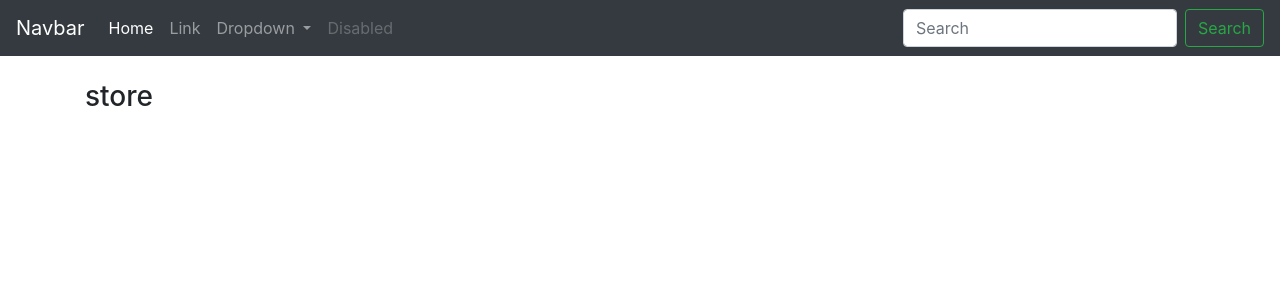
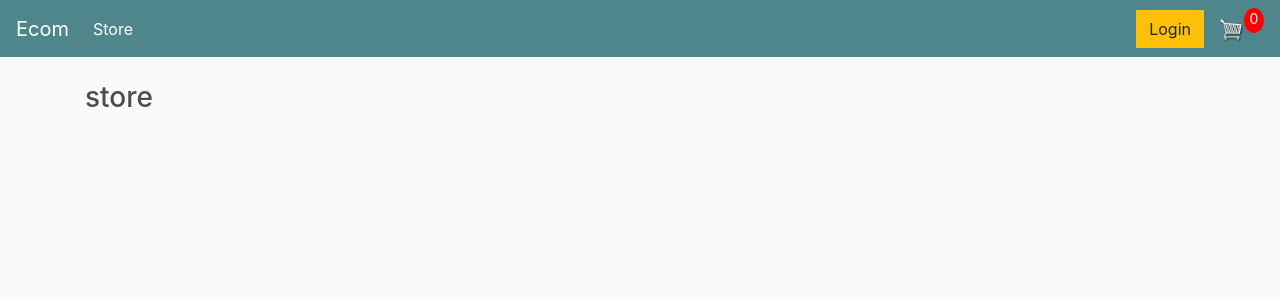
Before and after one commit to oyier254/ecommerce, a Django app: page / in a window 1280 px wide. Shown: the top 300 px of the page. Run offline with Django 4.2, Linux system fonts and the light colour scheme; some libraries are stand-ins or nearby versions.

Commit message:
customised navbar and added icons

```diff
--- /dev/null
+++ b/ecommerce/static/css/main.css
@@ -0,0 +1,99 @@
+body{
+	background-color: hsl(0, 0%, 98%);
+}
+
+h1,h2,h3,h4,h5,h6{
+	color:hsl(0, 0%, 30%);
+}
+
+.box-element{
+	box-shadow:hsl(0, 0%, 80%) 0 0 16px;
+	background-color: #fff;
+	border-radius: 4px;
+	padding: 10px;
+}
+
+.thumbnail{
+	width: 100%;
+	height: 200px;
+	-webkit-box-shadow: -1px -3px 5px -2px rgba(214,214,214,1);
+    -moz-box-shadow: -1px -3px 5px -2px rgba(214,214,214,1);
+    box-shadow: -1px -3px 5px -2px rgba(214,214,214,1);
+}
+
+.product{
+	border-radius: 0 0 4px 4px;
+}
+
+.bg-dark{
+	background-color: #4f868c!important;
+}
+
+#cart-icon{
+	width:25px;
+	display: inline-block;
+	margin-left: 15px;
+}
+
+#cart-total{
+	display: block;
+	text-align: center;
+	color:#fff;
+	background-color: red;
+	width: 20px;
+	height: 25px;
+	border-radius: 50%;
+	font-size: 14px;
+}
+
+.col-lg-4, .col-lg-6, .col-lg-8, .col-lg-12{
+	margin-top: 10px;
+}
+
+.btn{
+	border-radius: 0;
+}
+
+.row-image{
+	width: 100px;
+}
+
+.form-field{
+	width:250px;
+	display: inline-block;
+	padding: 5px;
+}
+
+.cart-row{
+	display: flex;
+    align-items: flex-stretch;
+    padding-bottom: 10px;
+    margin-bottom: 10px;
+    border-bottom: 1px solid #ececec;
+
+}
+
+.quantity{
+	display: inline-block;
+	font-weight: 700;
+	padding-right:10px;
+
+
+}
+
+.chg-quantity{
+	width: 12px;
+	cursor: pointer;
+	display: block;
+	margin-top: 5px;
+	transition:.1s;
+}
+
+.chg-quantity:hover{
+	opacity: .6;
+}
+
+
+.hidden{
+	display: none!important;
+}
--- a/ecommerce/store/templates/store/main.html
+++ b/ecommerce/store/templates/store/main.html
@@ -14,7 +14,7 @@
 <body>
 
 	<nav class="navbar navbar-expand-lg navbar-dark bg-dark">
-	  <a class="navbar-brand" href="#">Navbar</a>
+	  <a class="navbar-brand" href="{% url 'store' %}">Ecom</a>
 	  <button class="navbar-toggler" type="button" data-toggle="collapse" data-target="#navbarSupportedContent" aria-controls="navbarSupportedContent" aria-expanded="false" aria-label="Toggle navigation">
 	    <span class="navbar-toggler-icon"></span>
 	  </button>
@@ -22,30 +22,19 @@
 	  <div class="collapse navbar-collapse" id="navbarSupportedContent">
 	    <ul class="navbar-nav mr-auto">
 	      <li class="nav-item active">
-	        <a class="nav-link" href="#">Home <span class="sr-only">(current)</span></a>
+	        <a class="nav-link" href="{% url 'store' %}">Store <span class="sr-only">(current)</span></a>
 	      </li>
-	      <li class="nav-item">
-	        <a class="nav-link" href="#">Link</a>
-	      </li>
-	      <li class="nav-item dropdown">
-	        <a class="nav-link dropdown-toggle" href="#" id="navbarDropdown" role="button" data-toggle="dropdown" aria-haspopup="true" aria-expanded="false">
-	          Dropdown
-	        </a>
-	        <div class="dropdown-menu" aria-labelledby="navbarDropdown">
-	          <a class="dropdown-item" href="#">Action</a>
-	          <a class="dropdown-item" href="#">Another action</a>
-	          <div class="dropdown-divider"></div>
-	          <a class="dropdown-item" href="#">Something else here</a>
-	        </div>
-	      </li>
-	      <li class="nav-item">
-	        <a class="nav-link disabled" href="#">Disabled</a>
-	      </li>
+
 	    </ul>
-	    <form class="form-inline my-2 my-lg-0">
-	      <input class="form-control mr-sm-2" type="search" placeholder="Search" aria-label="Search">
-	      <button class="btn btn-outline-success my-2 my-sm-0" type="submit">Search</button>
-	    </form>
+	    <div class="form-inline my-2 my-lg-0">
+	     	<a href="#"class="btn btn-warning">Login</a>
+
+	     	<a href="{% url 'cart' %}">
+	    		<img  id="cart-icon" src="{% static 'images/cart.png' %}">
+	    	</a>
+	    	<p id="cart-total">0</p>
+
+	    </div>
 	  </div>
 	</nav>
 
```
